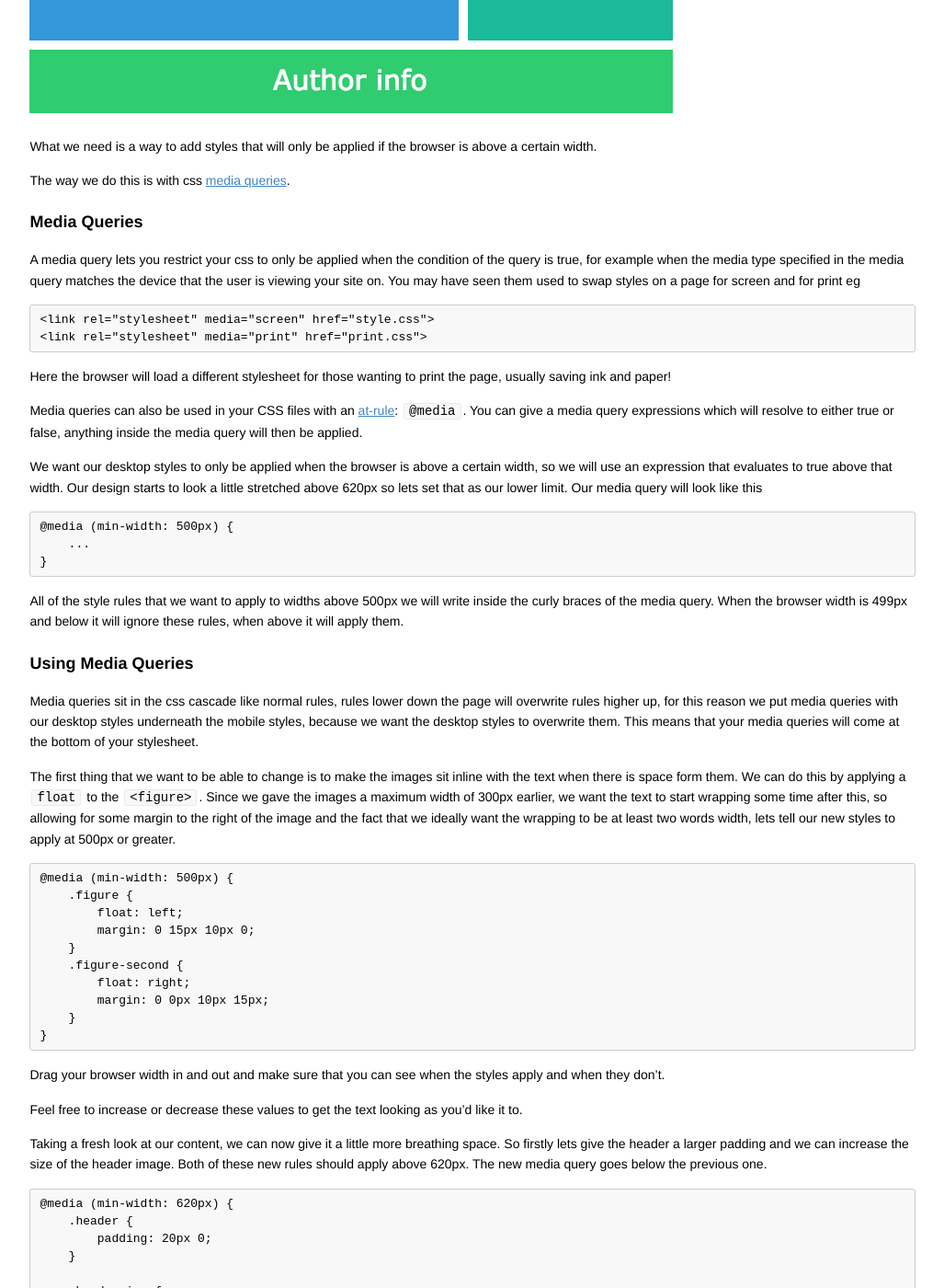
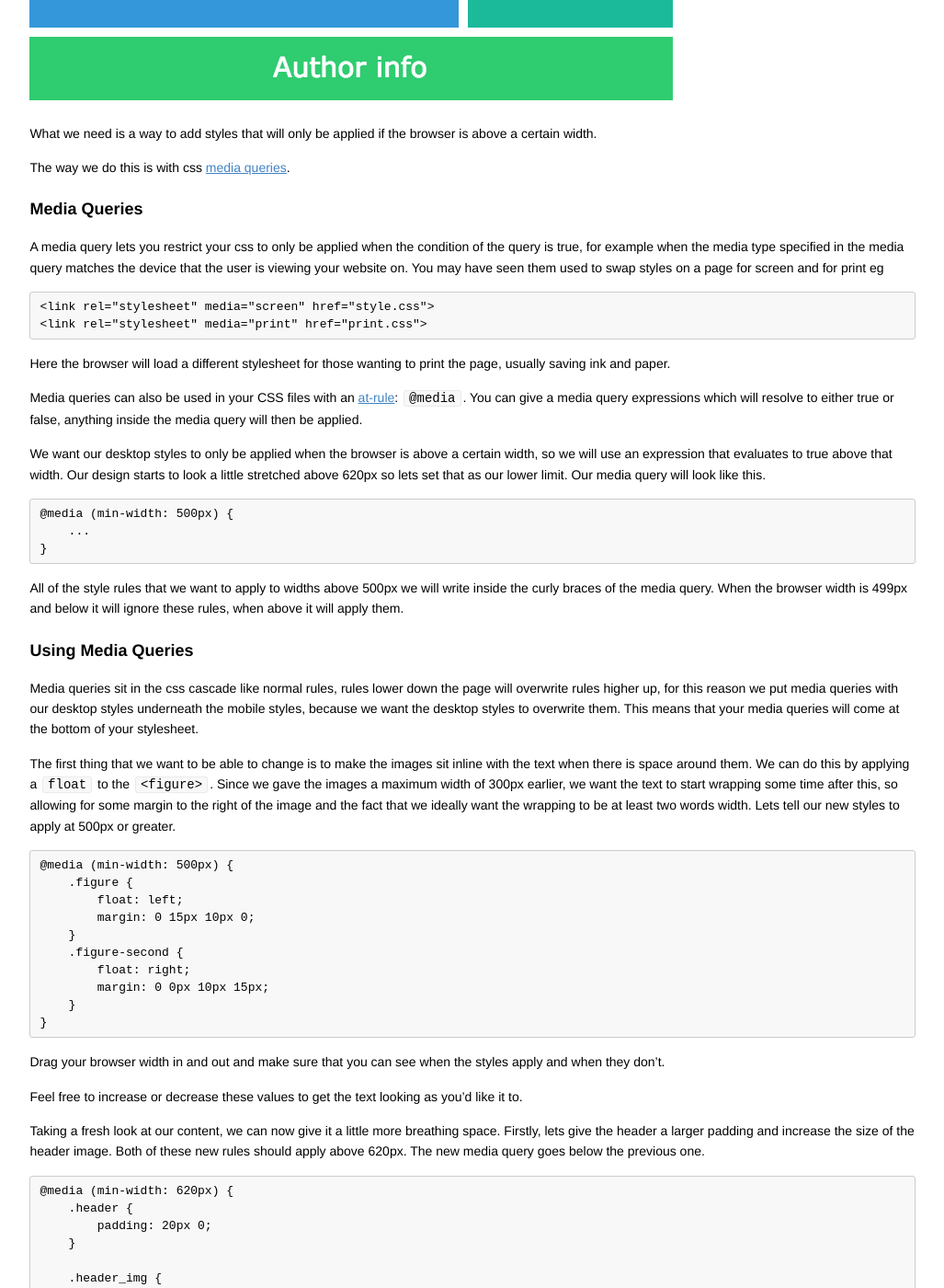
Before and after one commit to codebar/tutorials, a Jekyll site: the page built from html/lesson7/tutorial.md, in a window 1280 px wide and 1400 px high, scrolled down 8417 px. Shown: the whole window at 92% size, without its empty margins (126-1153 px from the left). Built offline with Jekyll 4.4.1, drawn with Linux system fonts in a browser that asks for light colours; some of the changed text lies outside the part shown.

Commit message:
some lil wording tweaks

```diff
--- a/html/lesson7/tutorial.md
+++ b/html/lesson7/tutorial.md
@@ -171,9 +169,9 @@ The first thing we're going to add is some generic styles for the page
 
 As far as possible we want the order that our CSS selectors come in to reflect the order of the HTML, so the first thing we're going to style is the header.
 
-Looking at the example page we can see that the header has some padding and a background colour. The image and title are centered, which we can do with <a href="https://css-tricks.com/snippets/css/a-guide-to-flexbox/" target="_blank">flex box</a> the image has a 50% border radius to make it round and the title is large, bold and white.
+Looking at the example page, we can see that the header has some padding and a background colour. The image and title are centered, which we can do with <a href="https://css-tricks.com/snippets/css/a-guide-to-flexbox/" target="_blank">flex box</a>, the image has a 50% border radius to make it round and the title is large, bold and white.
 
-Have a go at styling these up, you can double check yours below.
+Have a go at styling these up, you can compare yours with the below example.
 
 
     .header {
@@ -197,7 +195,7 @@ Have a go at styling these up, you can double check yours below.
         color: white;
     }
 
-Look at your changes in Chrome (Chrome has some great developer tools which are going to help your responsive design).  Open up the chrome inspect tool by right clicking and choosing 'inspect'. In the top left hand corner of the inspect tool you should see an icon that looks like a mobile in front of a monitor
+Look at your changes in Chrome (Chrome has some great developer tools which are going to help your responsive design). Open up the chrome inspect tool by right clicking and choosing 'inspect'. In the top left hand corner of the inspect tool you should see an icon that looks like a mobile in front of a monitor
 
 <img src="images/inspect.png" alt="inspect tool">
 
@@ -262,9 +260,9 @@ Refresh the page in your browser. The first thing that you should notice is that
 
 We can now use this main div to give the content a little breathing space. In your css, select main and give it 10px padding. Since main comes before figure the main selector should be above figure it in your css.
 
-Refresh again, that's better!  Have a go at dragging out the width of the browser window in your device toolbar. You will notice that those images get a little on the large side. Not only does this look odd but it could cause the images to become pixelated if they stretch to above their natural size, so we're going to give the image holder (in this case figure) a max width. Let's make it `max-width: 300px;`. Because we have the `margin:0 auto` in there already, this will mean that the image will stretch until it becomes 300px wide then it will sit in the middle of its space. Try it out and drag the width out.
+Refresh again, that's better! Have a go at dragging out the width of the browser window in your device toolbar. You will notice that those images get a little on the large side. Not only does this look odd but it could cause the images to become pixelated if they stretch to above their natural size, so we're going to give the image holder (in this case figure) a max width. Let's make it `max-width: 300px;`. Because we have the `margin: 0 auto` in there already, this will mean that the image will stretch until it becomes 300px wide then it will sit in the middle of its space. Try it out and drag the width out.
 
-That's our text looking good, so next up is the References list. You can style these as you wish, the important thing here is that they stretch the full width of the page, which, if you use the inspect tool, you will notice that they already do!
+That's our text looking good, next up is the References list. You can style these as you wish, the important thing here is that they stretch the full width of the page, which, if you use the inspect tool, you will notice that they already do.
 
 Here are some styles if you don't want to style it yourself.
 
@@ -335,17 +333,17 @@ What we need is a way to add styles that will only be applied if the browser is
 The way we do this is with css <a href="https://developer.mozilla.org/en-US/docs/Web/CSS/Media_Queries/Using_media_queries" target="_blank">media queries</a>.
 
 ### Media Queries
-A media query lets you restrict your css to only be applied when the condition of the query is true, for example when the media type specified in the media query matches the device that the user is viewing your site on.
+A media query lets you restrict your css to only be applied when the condition of the query is true, for example when the media type specified in the media query matches the device that the user is viewing your website on.
 You may have seen them used to swap styles on a page for screen and for print eg
 
     <link rel="stylesheet" media="screen" href="style.css">
     <link rel="stylesheet" media="print" href="print.css">
 
-Here the browser will load a different stylesheet for those wanting to print the page, usually saving ink and paper!
+Here the browser will load a different stylesheet for those wanting to print the page, usually saving ink and paper.
 
 Media queries can also be used in your CSS files with an <a href="https://developer.mozilla.org/en-US/docs/Web/CSS/At-rule" target="_blank"> at-rule</a>: `@media`. You can give a media query expressions which will resolve to either true or false, anything inside the media query will then be applied.
 
-We want our desktop styles to only be applied when the browser is above a certain width, so we will use an expression that evaluates to true above that width. Our design starts to look a little stretched above 620px so lets set that as our lower limit.  Our media query will look like this
+We want our desktop styles to only be applied when the browser is above a certain width, so we will use an expression that evaluates to true above that width. Our design starts to look a little stretched above 620px so lets set that as our lower limit.  Our media query will look like this.
 
     @media (min-width: 500px) {
         ...
@@ -356,7 +354,7 @@ All of the style rules that we want to apply to widths above 500px we will write
 ### Using Media Queries
 Media queries sit in the css cascade like normal rules, rules lower down the page will overwrite rules higher up, for this reason we put media queries with our desktop styles underneath the mobile styles, because we want the desktop styles to overwrite them. This means that your media queries will come at the bottom of your stylesheet.
 
-The first thing that we want to be able to change is to make the images sit inline with the text when there is space form them.  We can do this by applying a `float` to the `<figure>`. Since we gave the images a maximum width of 300px earlier, we want the text to start wrapping some time after this, so allowing for some margin to the right of the image and the fact that we ideally want the wrapping to be at least two words width, lets tell our new styles to apply at 500px or greater.
+The first thing that we want to be able to change is to make the images sit inline with the text when there is space around them.  We can do this by applying a `float` to the `<figure>`. Since we gave the images a maximum width of 300px earlier, we want the text to start wrapping some time after this, so allowing for some margin to the right of the image and the fact that we ideally want the wrapping to be at least two words width. Lets tell our new styles to apply at 500px or greater.
 
     @media (min-width: 500px) {
         .figure {
@@ -373,7 +371,7 @@ Drag your browser width in and out and make sure that you can see when the style
 
 Feel free to increase or decrease these values to get the text looking as you'd like it to.
 
-Taking a fresh look at our content, we can now give it a little more breathing space. So firstly lets give the header a larger padding and we can increase the size of the header image. Both of these new rules should apply above 620px. The new media query goes below the previous one.
+Taking a fresh look at our content, we can now give it a little more breathing space. Firstly, lets give the header a larger padding and increase the size of the header image. Both of these new rules should apply above 620px. The new media query goes below the previous one.
 
     @media (min-width: 620px) {
         .header {
@@ -386,7 +384,7 @@ Taking a fresh look at our content, we can now give it a little more breathing s
         }
     }
 
-And finally we can apply a different layout for the text on a desktop. In this case we can make the main division that we created earlier `display: flex` to allow the sidebar to sit next to the content. we can also give it a maximum width to stop the text from stretching to a width that is uncomfortable to read.
+And finally we can apply a different layout for the text on a desktop. In this case we can make the main division that we created earlier `display: flex;` to allow the sidebar to sit next to the content. We can also give it a maximum width to stop the text from stretching to a width that is uncomfortable to read.
 
 
     @media (min-width: 860px) { /* larger than tablet */
```
Also changed, not shown: other parts of html/lesson7/tutorial.md (+13 -15 lines).
